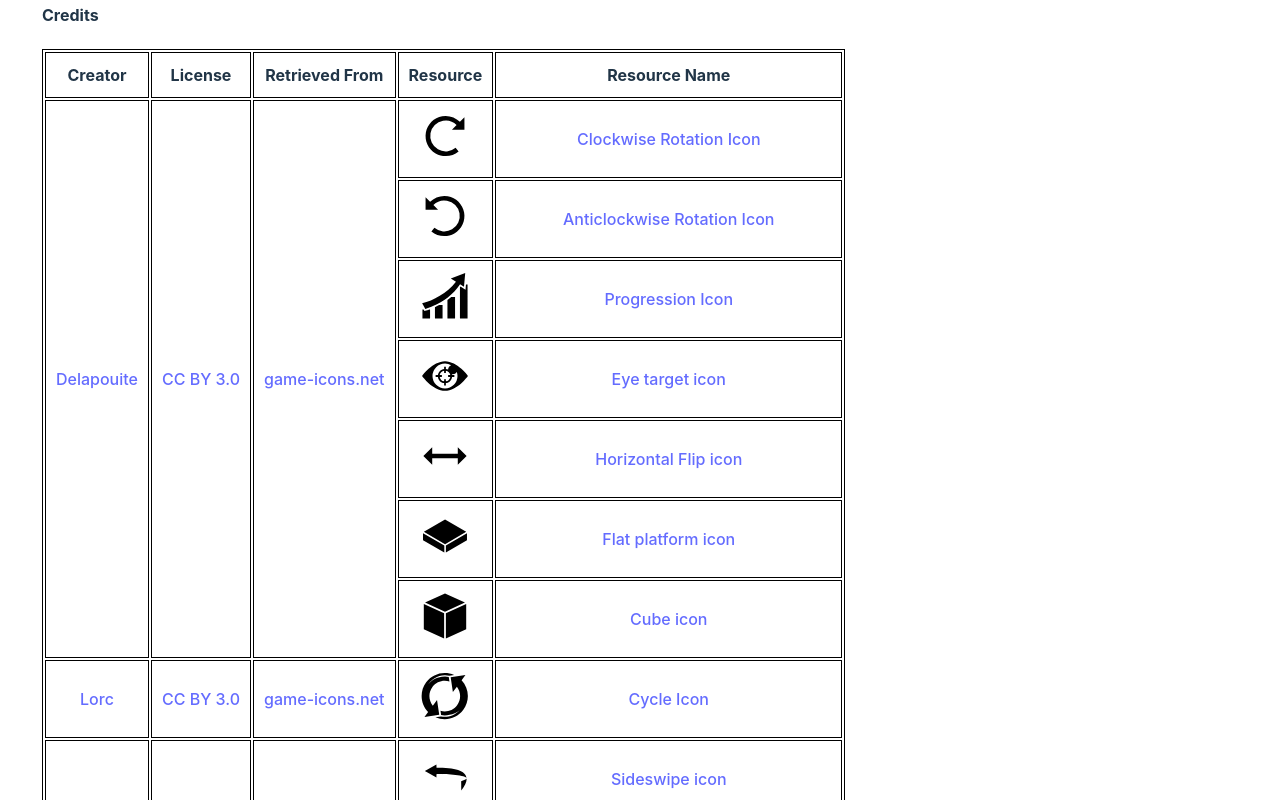
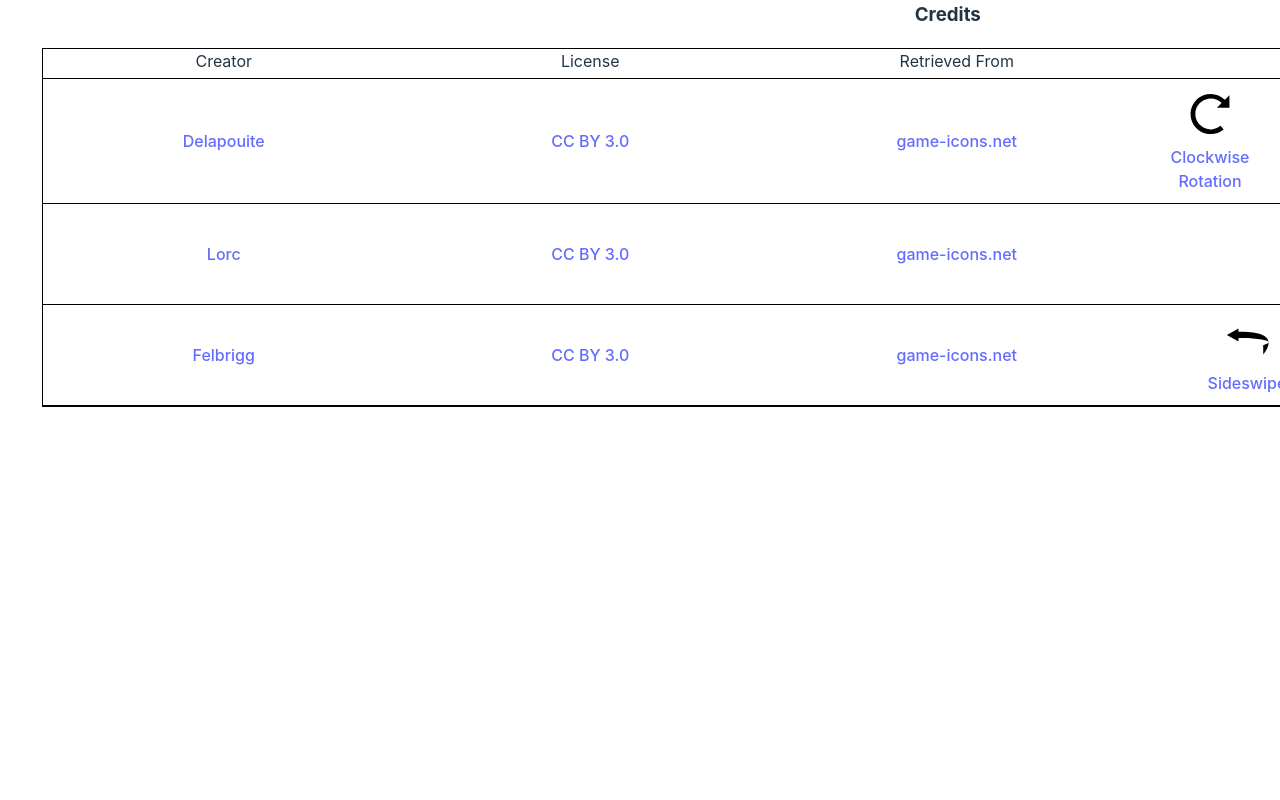
Before and after one commit to Dannnno/cube-algorithms, a React (Vite) app: page / in a window 1280 px wide. Shown: the part 1220-2020 px from the top of the page. After the commit the page ends 1669 px from the top, so only its background shows below. Built offline with nearby package versions, Linux system fonts and the light colour scheme.

Commit message:
Redesign credits
- Swap the table for CSS Grid
- Make better use of space by combining resources that share a creator,
  license, and site into a single row
- Remove unused resource (horizontal-flip)

```diff
--- a/src/components/workflow/credits.module.scss
+++ b/src/components/workflow/credits.module.scss
@@ -1,18 +1,35 @@
 .credits {
-  h4 {
-    text-align: left;
-  }
-  td,
-  th {
-    padding: 10px;
+  display: grid;
+  grid-template-columns: 1fr 1fr 1fr max-content;
+  grid-template-rows: auto;
+  gap: 5px;
+  border: 1px solid black;
+
+  & > * {
+    display: flex;
+    justify-content: center;
+    align-items: center;
   }
 
-  table,
-  tr,
-  th,
-  td,
-  thead,
-  tbody {
-    border: 1px solid black;
+  .divider {
+    border-top: 1px solid black;
+    grid-column: 1 / 5;
+  }
+
+  .resourceList {
+    display: flex;
+    flex-flow: row wrap;
+    justify-content: space-evenly;
+    align-items: flex-start;
+
+    .creditItem {
+      max-width: 125px;
+      min-width: 100px;
+      display: flex;
+      flex-flow: column wrap;
+      justify-content: flex-start;
+      align-items: center;
+      padding: 5px;
+    }
   }
 }
--- a/src/components/workflow/credits.tsx
+++ b/src/components/workflow/credits.tsx
@@ -1,6 +1,11 @@
 import { DeepReadonly, forceNever } from "@/common";
 import React from "react";
-import { credits } from "./credits.module.scss";
+import {
+  creditItem,
+  credits,
+  divider,
+  resourceList,
+} from "./credits.module.scss";
 
 /**
  * Component that displays resources that need attribution, e.g.
@@ -15,7 +20,7 @@ export const Credits: React.FC<{}> = _ => {
       type: CreditType.Image,
       resource: [
         "/src/assets/clockwise-rotation.svg",
-        "Clockwise Rotation Icon",
+        "Clockwise Rotation",
         "https://game-icons.net/1x1/delapouite/clockwise-rotation.html",
       ],
     },
@@ -26,7 +31,7 @@ export const Credits: React.FC<{}> = _ => {
       type: CreditType.Image,
       resource: [
         "/src/assets/anticlockwise-rotation.svg",
-        "Anticlockwise Rotation Icon",
+        "Anticlockwise Rotation",
         "https://game-icons.net/1x1/delapouite/anticlockwise-rotation.html",
       ],
     },
@@ -37,7 +42,7 @@ export const Credits: React.FC<{}> = _ => {
       type: CreditType.Image,
       resource: [
         "/src/assets/cycle.svg",
-        "Cycle Icon",
+        "Cycle",
         "https://game-icons.net/1x1/lorc/cycle.html",
       ],
     },
@@ -48,7 +53,7 @@ export const Credits: React.FC<{}> = _ => {
       type: CreditType.Image,
       resource: [
         "/src/assets/progression.svg",
-        "Progression Icon",
+        "Progression",
         "https://game-icons.net/1x1/delapouite/progression.html",
       ],
     },
@@ -59,7 +64,7 @@ export const Credits: React.FC<{}> = _ => {
       type: CreditType.Image,
       resource: [
         "/src/assets/eye-target.svg",
-        "Eye target icon",
+        "Eye target",
         "https://game-icons.net/1x1/delapouite/eye-target.html",
       ],
     },
@@ -70,7 +75,7 @@ export const Credits: React.FC<{}> = _ => {
       type: CreditType.Image,
       resource: [
         "/src/assets/sideswipe.svg",
-        "Sideswipe icon",
+        "Sideswipe",
         "https://game-icons.net/1x1/felbrigg/sideswipe.html",
       ],
     },
@@ -81,7 +86,7 @@ export const Credits: React.FC<{}> = _ => {
       type: CreditType.Image,
       resource: [
         "/src/assets/sideSwipeRight.svg",
-        "Sideswipe Right icon (Mirror of Sideswipe)",
+        "Sideswipe Right",
         "https://game-icons.net/1x1/felbrigg/sideswipe.html",
       ],
     },
@@ -92,7 +97,7 @@ export const Credits: React.FC<{}> = _ => {
       type: CreditType.Image,
       resource: [
         "/src/assets/overhead.svg",
-        "Overhead icon",
+        "Overhead",
         "https://game-icons.net/1x1/felbrigg/overhead.html",
       ],
     },
@@ -103,7 +108,7 @@ export const Credits: React.FC<{}> = _ => {
       type: CreditType.Image,
       resource: [
         "/src/assets/underhand.svg",
-        "Underhand icon",
+        "Underhand",
         "https://game-icons.net/1x1/felbrigg/underhand.html",
       ],
     },
@@ -113,19 +118,8 @@ export const Credits: React.FC<{}> = _ => {
       license: License.CcBy30,
       type: CreditType.Image,
       resource: [
-        "/src/assets/horizontal-flip.svg",
-        "Horizontal Flip icon",
-        "https://game-icons.net/1x1/delapouite/horizontal-flip.html",
-      ],
-    },
-    {
-      creator: ["Delapouite", "https://delapouite.com/"],
-      retrievedFrom: ["game-icons.net", "https://game-icons.net"],
-      license: License.CcBy30,
-      type: CreditType.Image,
-      resource: [
         "/src/assets/flat-platform.svg",
-        "Flat platform icon",
+        "Flat platform",
         "https://game-icons.net/1x1/delapouite/flat-platform.html",
       ],
     },
@@ -136,7 +130,7 @@ export const Credits: React.FC<{}> = _ => {
       type: CreditType.Image,
       resource: [
         "/src/assets/cube.svg",
-        "Cube icon",
+        "Cube",
         "https://game-icons.net/1x1/delapouite/cube.html",
       ],
     },
@@ -144,23 +138,17 @@ export const Credits: React.FC<{}> = _ => {
   const grouped = groupCredits(creditList);
 
   return (
+    <>
+      <h3>Credits</h3>
       <div className={credits}>
-      <h4>Credits</h4>
-      <table>
-        <thead>
-          <tr>
-            <th>Creator</th>
-            <th>License</th>
-            <th>Retrieved From</th>
-            <th>Resource</th>
-            <th>Resource Name</th>
-          </tr>
-        </thead>
-        <tbody>
+        <div>Creator</div>
+        <div>License</div>
+        <div>Retrieved From</div>
+        <div>Resources</div>
+        <div className={divider} />
         <GroupedCredits credits={grouped} />
-        </tbody>
-      </table>
       </div>
+    </>
   );
 };
 export default Credits;
@@ -170,121 +158,56 @@ const GroupedCredits: React.FC<{
 }> = props => {
   const { credits } = props;
 
-  const rows: React.ReactElement[] = [];
+  const rows: React.ReactNode[] = [];
   for (const creator in credits) {
-    let creatorFirst = true;
     const licenses = credits[creator];
     for (const license in licenses.group) {
-      let licenseFirst = true;
       const licenseType = license as License;
       const sites = licenses.group[licenseType]!;
       for (const site in sites.group) {
         const mySite = sites.group[site];
-        mySite.resources.forEach(
+        rows.push(
+          <div>
+            <a href={licenses.creatorUrl}>{creator}</a>
+          </div>,
+          <div>
+            <a href={LicenseUrls[licenseType]}>{licenseType}</a>
+          </div>,
+          <div>
+            <a href={mySite.retrievedFromUrl}>{site}</a>
+          </div>,
+          <div className={resourceList}>
+            {...mySite.resources.map(
               ([type, resource, resourceName, resourceUrl], ix) => {
-            const key = `${creator}^${type}^${license}^${site}^${ix}`;
-            const creditProps = {
-              creatorFirst: ix === 0 && creatorFirst,
-              creatorSpan: licenses.count,
-              resourceCreator: creator,
-              resourceCreatorUrl: licenses.creatorUrl,
-              license: licenseType,
-              licenseSpan: sites.count,
-              licenseFirst: ix === 0 && licenseFirst,
-              retrievedFrom: site,
-              retrievedFromUrl: mySite.retrievedFromUrl,
-              siteSpan: mySite.resources.length,
-              siteFirst: ix === 0,
-              resource: resource,
-              resourceName: resourceName,
-              resourceUrl: resourceUrl,
-            };
                 switch (type) {
                   case CreditType.Image:
-                rows.push(<ImageCreditRow {...creditProps} key={key} />);
-                break;
+                    return (
+                      <div
+                        className={creditItem}
+                        key={`${type}^${resource}^${ix}`}
+                      >
+                        <a href={resourceUrl}>
+                          <img src={resource} width={50} height={50} />
+                          <br />
+                          {resourceName}
+                        </a>
+                      </div>
+                    );
                   default:
                     forceNever(type);
                 }
               },
+            )}
+          </div>,
+          <div className={divider} />,
         );
-        licenseFirst = false;
       }
-      creatorFirst = false;
     }
   }
   return <>{rows}</>;
 };
 
 type Url = string;
-
-interface ICreditRowProps {
-  readonly resource: unknown;
-  readonly resourceName: string;
-  readonly resourceUrl: Url;
-  readonly resourceCreator: string;
-  readonly resourceCreatorUrl: Url;
-  readonly retrievedFrom: string;
-  readonly retrievedFromUrl: Url;
-  readonly license: License;
-  readonly creatorSpan: number;
-  readonly creatorFirst?: boolean;
-  readonly licenseSpan: number;
-  readonly licenseFirst?: boolean;
-  readonly siteSpan: number;
-  readonly siteFirst?: boolean;
-}
-
-interface IImageCreditRowProps extends ICreditRowProps {
-  readonly resource: string;
-}
-
-const ImageCreditRow: React.FC<IImageCreditRowProps> = props => {
-  const {
-    resource,
-    resourceName,
-    resourceUrl,
-    resourceCreator,
-    resourceCreatorUrl,
-    creatorSpan,
-    creatorFirst = false,
-    retrievedFrom,
-    retrievedFromUrl,
-    siteSpan,
-    siteFirst = false,
-    license,
-    licenseSpan,
-    licenseFirst = false,
-  } = props;
-  return (
-    <tr>
-      {creatorFirst && (
-        <td rowSpan={creatorSpan}>
-          <a href={resourceCreatorUrl}>{resourceCreator}</a>
-        </td>
-      )}
-      {licenseFirst && (
-        <td rowSpan={licenseSpan}>
-          <a href={LicenseUrls[license]}>{license}</a>
-        </td>
-      )}
-      {siteFirst && (
-        <td rowSpan={siteSpan}>
-          <a href={retrievedFromUrl}>{retrievedFrom}</a>
-        </td>
-      )}
-      <td>
-        <a href={resourceUrl}>
-          <img src={resource} width={50} height={50} />
-          <br />
-        </a>
-      </td>
-      <td>
-        <a href={resourceUrl}>{resourceName}</a>
-      </td>
-    </tr>
-  );
-};
 
 enum CreditType {
   Image,
@@ -303,7 +226,7 @@ type NamedUrl = readonly [string, string];
 type IGroupedCredits = Record<
   string, // creator name
   {
-    readonly creatorUrl: string;
+    readonly creatorUrl: Url;
     count: number;
     readonly group: Partial<
       Record<
@@ -313,7 +236,7 @@ type IGroupedCredits = Record<
           readonly group: Record<
             string, // retrieved from,
             {
-              readonly retrievedFromUrl: string;
+              readonly retrievedFromUrl: Url;
               readonly resources: (readonly [
                 CreditType,
                 string,
```
Also changed, not shown: src/assets/horizontal-flip.svg (deleted). Lines whose indentation alone changed are shown as unchanged.
